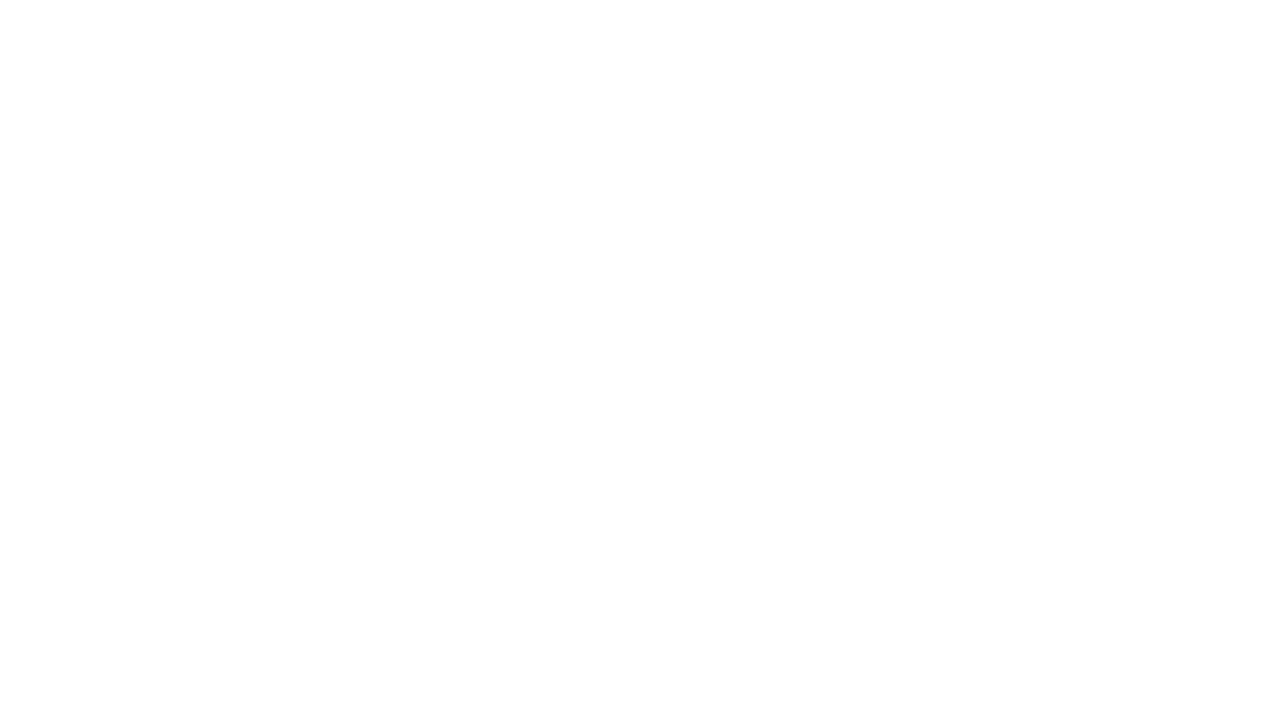
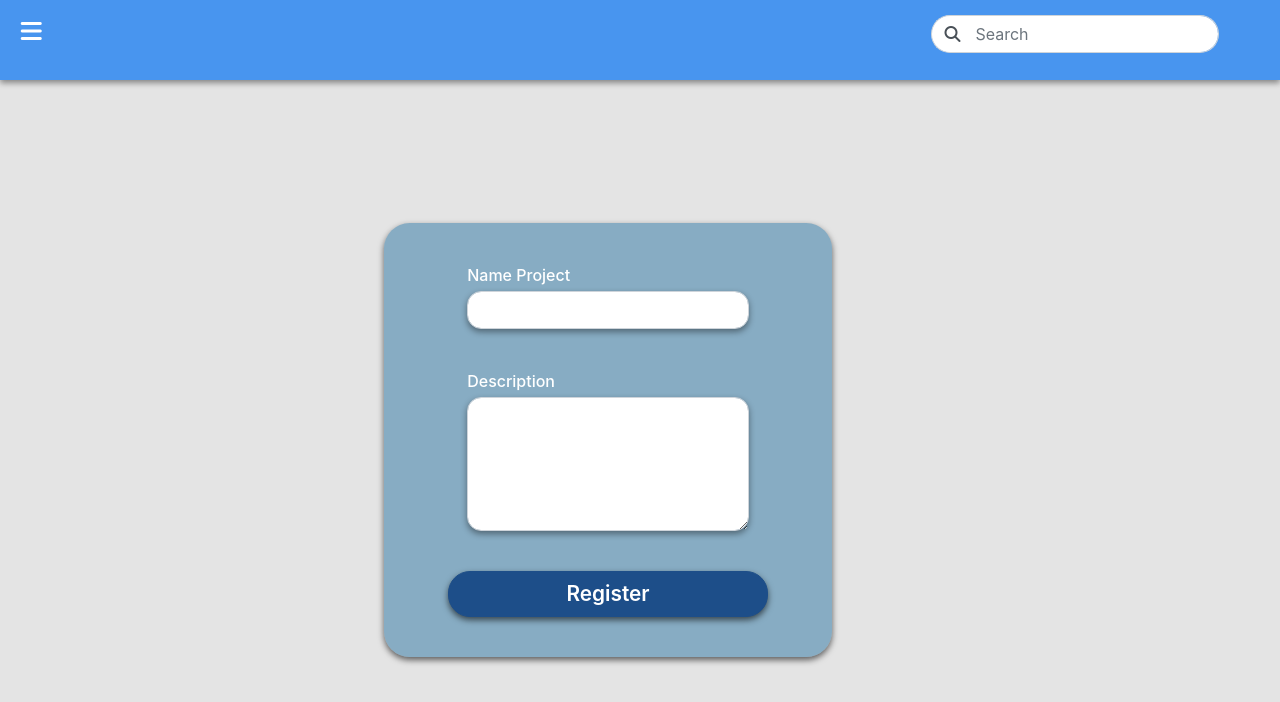
Before and after one commit to DeyverG/scrum-hewtec, a React (Create React App) app: page /CreateProject in a window 1280 px wide. Shown: the top 702 px of the page. Built offline with nearby package versions, Linux system fonts and the light colour scheme.

Commit message:
vista Create Project terminada

```diff
--- a/src/assets/styles/createProject.css
+++ b/src/assets/styles/createProject.css
@@ -0,0 +1,41 @@
+.props-create-projects{
+    width: 100vw;
+    height: 90vh;
+    background: rgb(121, 121, 121, 0.2);
+    display: flex;
+}
+
+.contenedor-create-project{
+    background: rgb(22, 103, 154, 0.45);
+    width: 35vw;
+    margin-left: 30vw;
+    margin-top: auto;
+    margin-bottom: auto;
+    border-radius: 1.6rem;
+    box-shadow: 0px 3px 6px rgb(0, 0, 0, 0.6);
+}
+
+.margin-create-project{
+    margin: 0 6.5vw 0 6.5vw;
+}
+.size-inputs-create{
+    border-radius: 14px;
+    width: 22vw;
+    box-shadow: 0px 3px 6px rgb(0, 0, 0, 0.4);
+}
+.props-btn-createP{
+    margin: 5vh 5vw 5vh 5vw;
+    width: 25vw;
+    border-radius: 22px;
+    background: #1D4E89;
+    border-color: #1D4E89;
+    box-shadow: 0px 3px 6px rgb(0, 0, 0, 0.6);
+    font-weight: 600;
+    font-size: 1.3rem;
+}
+.props-text-createP{
+    margin-top: 5vh;
+    margin-bottom: 0.5vh;
+    color: white;
+    font-weight: 500;
+}
--- a/src/assets/styles/myProjects.css
+++ b/src/assets/styles/myProjects.css
@@ -1,4 +1,4 @@
-.tamaño {
+.tamañoProjects {
     height: 90vh;
     overflow-y: scroll;
     background: rgb(121, 121, 121, 0.2);
--- a/src/pages/CreateProject.js
+++ b/src/pages/CreateProject.js
@@ -1,9 +1,20 @@
 import React from 'react';
+import Header from '../components/Header'
 import '../assets/styles/createProject.css';
 
 const CreateProject = () => {
     return (
         <>
+        <Header/>
+        <div className="props-create-projects">
+            <div className="contenedor-create-project">
+                <p className="margin-create-project props-text-createP">Name Project</p>
+                <input type="text" className="form-control margin-create-project size-inputs-create"/>
+                <p className="margin-create-project props-text-createP">Description</p>
+                <textarea className="form-control margin-create-project size-inputs-create" name="" id=""rows="5"></textarea>
+                <button className="btn btn-primary props-btn-createP">Register</button>
+            </div>
+        </div>
         </>
      );
 }
--- a/src/pages/MyProjects.js
+++ b/src/pages/MyProjects.js
@@ -10,7 +10,7 @@ const MyProjects = () => {
         <>
             <Header />
 
-            <div className="tamaño scrollDiv">
+            <div className="tamañoProjects scrollDiv">
                 <div className="contenedorProject">
                     <div className="project">
                         <p className="fas fa-folder-plus projectName iconoFolder"></p>
```
